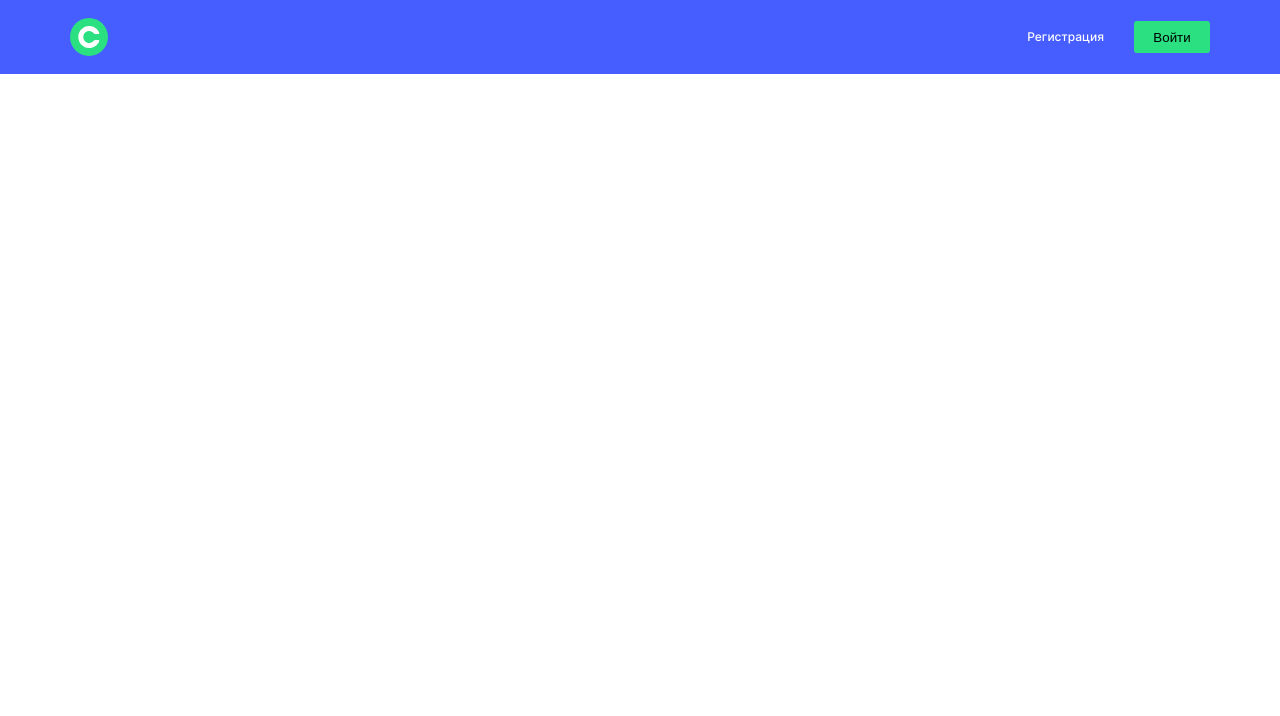
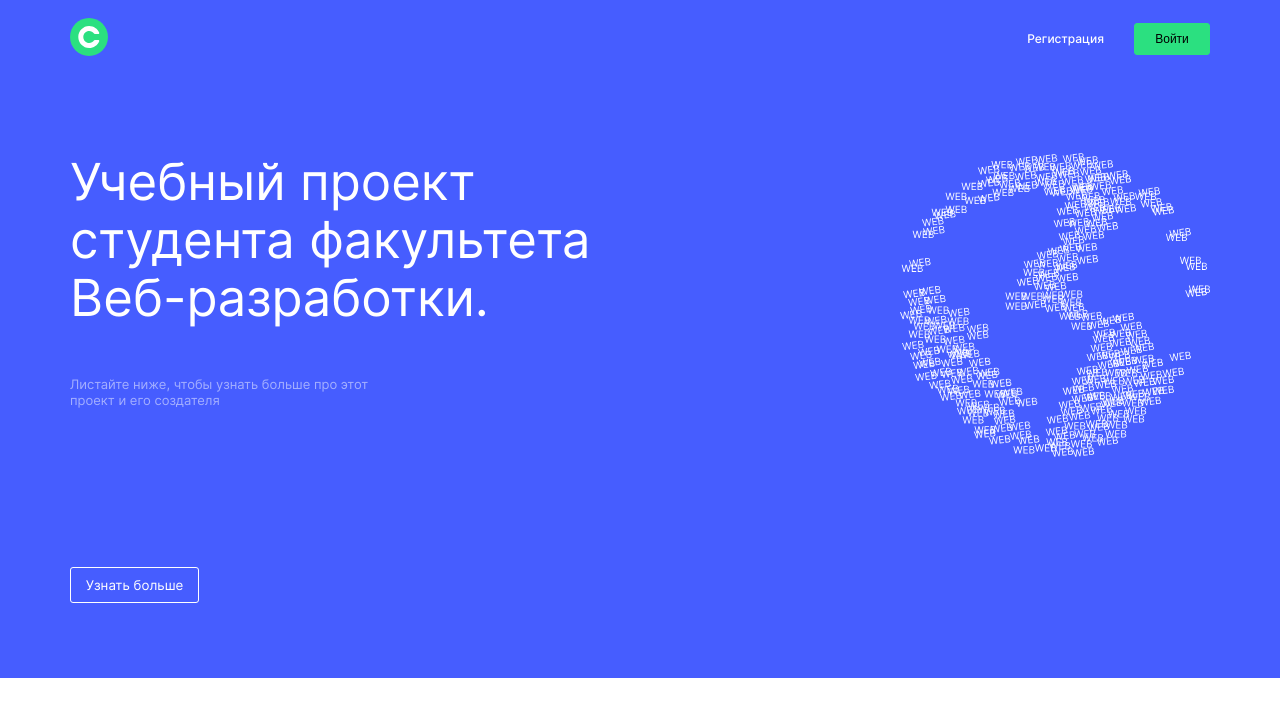
Before and after one commit to AlexLeibch/movies-explorer-frontend, a React app: page / in a window 1280 px wide. Built offline with nearby package versions, Linux system fonts and the light colour scheme.

Commit message:
сверстал Promo и Header

```diff
--- a/package.json
+++ b/package.json
@@ -7,6 +7,7 @@
     "@testing-library/react": "^11.2.7",
     "@testing-library/user-event": "^12.8.3",
     "normalize": "^0.3.1",
+    "normalize.css": "^8.0.1",
     "react": "^17.0.2",
     "react-dom": "^17.0.2",
     "react-router-dom": "^5.3.0",
--- a/src/components/App/App.css
+++ b/src/components/App/App.css
@@ -3,4 +3,5 @@
 
 .page {
     font-family: 'Inter', 'Arial', 'Helvetica', sans-serif;
+    max-width: 1280px;
   }
--- a/src/components/App/App.js
+++ b/src/components/App/App.js
@@ -1,9 +1,20 @@
 import './App.css';
 import Header from '../Header/Header';
+import {Route, Switch} from 'react-router-dom'
+import Main from '../Main/Main';
+
 function App() {
   return (
     <div>
-      <Header/>
+      <Switch>
+        <Route exact path="/">
+          <Header bgColor="blue" textColor="white"/>
+          <Main/>
+        </Route>
+        <Route exact to="/movies">
+          <Header bgColor="white" textColor="black"/>
+        </Route>
+        </Switch>
     </div>
 
   );
--- a/src/components/Header/Header.css
+++ b/src/components/Header/Header.css
@@ -1,3 +1,4 @@
+
 .header__logo {
     margin: 18px 0;
 }
@@ -20,13 +21,23 @@
 
 .header__btn-signin {
     background-color: #2be080;
-    border-radius: 3px;
     width: 76px;
     height: 32px;
-    border: none;
+    border: solid 1px #2BE080;
+    border-radius: 3px;
     color: #000;
+    font-size: 12px;
+    font-weight: 500;
+    line-height: 16px;
     margin: 21px 0;
+    padding: 0;
+    cursor: pointer;
+    transition: transform linear .2s ;
 }
+
+.header__btn-signin:hover {
+    transform: scale(1.1);
+  }
 
 .header__wrapper {
     display: flex;
@@ -39,14 +50,38 @@
     font-style: normal;
     font-size: 12px;
     line-height: 16px;
+    transition: opacity linear .5s;
 }
+
+.header__sign-text:hover {
+    opacity: 0.6;
+    text-decoration: underline;
+    cursor: pointe;
+  }
 
 .header__sign-text_color_white {
     color: white;
     margin-right: 30px;
 }
 
-.header__sign-text_color_black {
+.header__sign-text_color__black {
     color: black;
     margin-right: 17px;
 }
+
+.header__btn-account {
+    width: 26px;
+    height: 30px;
+    border-radius: 4px;
+    border: solid 1px #F9F9F9;
+    background-color: #F9F9F9;
+    background-image: url('../../images/Vector.svg');
+    background-repeat: no-repeat;
+    background-position: center;
+    cursor: pointer;
+  }
+
+.header__btn-account:hover {
+    transform: scale(0.85);
+    border: solid 1px black;
+}
--- a/src/components/Header/Header.jsx
+++ b/src/components/Header/Header.jsx
@@ -9,11 +9,11 @@ function Header({ bgColor, textColor }) {
     const text = `${pathname === '/movies' ? 'Аккаунт' : 'Регистрация'}`;
 
     return (
-      <div className={`header header__bg-color_blue`}>  {/* не забыть поменять на header__bg_color_${bgColor}  */}
+      <div className={`header header__bg-color_${bgColor}`}>
         <div className="header__container">
-          <img className="header__logo" src={icon} alt="Логотип" />
+          <Link to="/"><img className="header__logo" src={icon} alt="Логотип" /></Link>
           <div className="header__wrapper">
-            <p className={`header__sign-text header__sign-text_color_white`}>{text}</p>           {/* не забыть поменять на header_sign-text_color{$textColor}  */}
+            <p className={`header__sign-text header__sign-text_color_${textColor}`}>{text}</p>
             {pathname === '/movies' ?
               <button className="header__btn-account" type="button" /> : <button className="header__btn-signin" type="button">Войти</button>}
           </div>
--- a/src/components/Main/Main.jsx
+++ b/src/components/Main/Main.jsx
@@ -0,0 +1,12 @@
+import React from 'react'
+import Promo from '../Promo/Promo'
+
+function Main() {
+    return (
+        <div>
+            <Promo/>
+        </div>
+    )
+}
+
+export default Main
--- /dev/null
+++ b/src/components/Promo/Promo.css
@@ -0,0 +1,58 @@
+.promo {
+    background-color: #465dff;
+    max-width: 1280px;
+    padding: 0 70px 75px;
+}
+
+.promo__container {
+    display: flex;
+    justify-content: space-between;
+    padding: 75px 0 0;
+}
+
+.promo__wrapper {
+    display: flex;
+    flex-direction: column;
+}
+
+.promo__title {
+    font-family: Inter, 'Arial', 'sanserif';
+    max-width: 640px;
+    margin: 0 0 36px;
+    color: #fff;
+    font-size: 51px;
+    font-weight: 400;
+    line-height: 58px;
+  }
+
+.promo__subtitle {
+    font-family: Inter, 'Arial', 'sanserif';
+    max-width: 310px;
+    color: #fff;
+    font-size: 13px;
+    line-height: 16px;
+    opacity: .5;
+}
+
+.promo__img {
+    width: 310px;
+    height: 304px;
+    background-image: url('../../images/img_promo.svg');
+  }
+
+.promo__button {
+    font-family: Inter, 'Arial', 'sanserif';
+    margin-top:146px;
+    color: white;
+    background-color: #465dff;
+    width: 129px;
+    height: 36px;
+    border: 1px solid #FFFFFF;
+    box-sizing: border-box;
+    border-radius: 3px;
+}
+
+.promo__button:hover {
+    transition: transform linear .3s;
+    transform: scale(1.2);
+}
--- /dev/null
+++ b/src/components/Promo/Promo.jsx
@@ -0,0 +1,19 @@
+import React from 'react'
+import './Promo.css'
+function Promo() {
+    return (
+        <div className="promo">
+            <div className="promo__container">
+                <div className="promo__wrapper">
+                    <h1 className="promo__title">Учебный проект студента факультета Веб-разработки.</h1>
+                    <p className="promo__subtitle">Листайте ниже, чтобы узнать больше про этот проект и его создателя</p>
+                    <button className="promo__button">Узнать больше</button>
+                </div>
+                <div className="promo__img"></div>
+            </div>
+
+        </div>
+    )
+}
+
+export default Promo
```
Also changed, not shown: src/images/Vector.svg (added), src/images/img_promo.svg (added), 1 other file.
